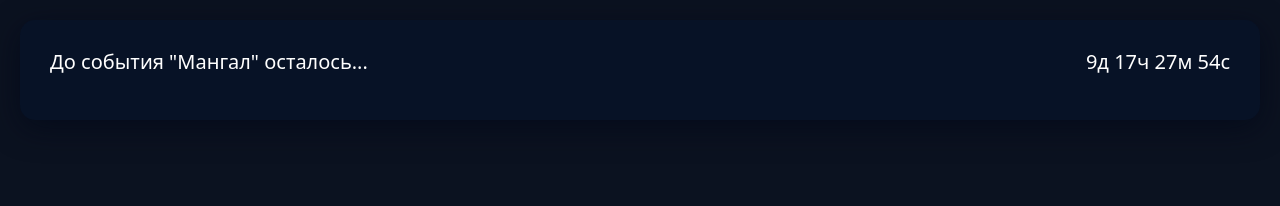
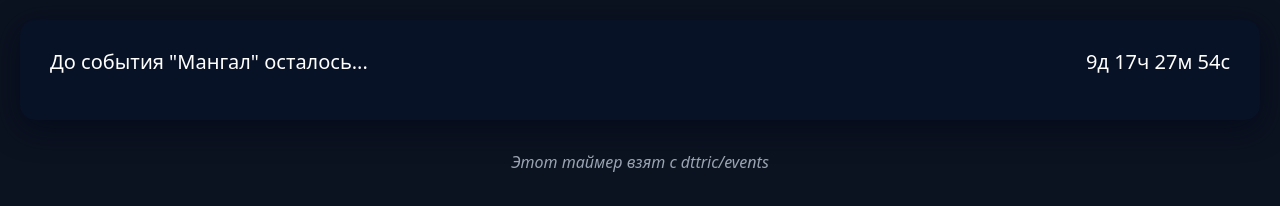
Before and after one commit to dttric/events, a plain HTML site: page timer.html in a window 1280 px wide. Drawn offline with nearby package versions, Linux system fonts and the light colour scheme.

Commit message:
123123123

```diff
--- a/timer.html
+++ b/timer.html
@@ -50,7 +50,7 @@
         <div id="countdown" class="h5 mb-0 text-white">-</div>
     </div>
 </div>
-
+<center><p class="text-secondary"><i>Этот таймер взят с dttric/events</i></p></center>
 <script src="https://code.jquery.com/jquery-3.6.4.min.js"></script>
 <script src="https://cdn.jsdelivr.net/npm/bootstrap@5.3.0/dist/js/bootstrap.bundle.min.js"></script>
 <script src="app.js"></script>
```
